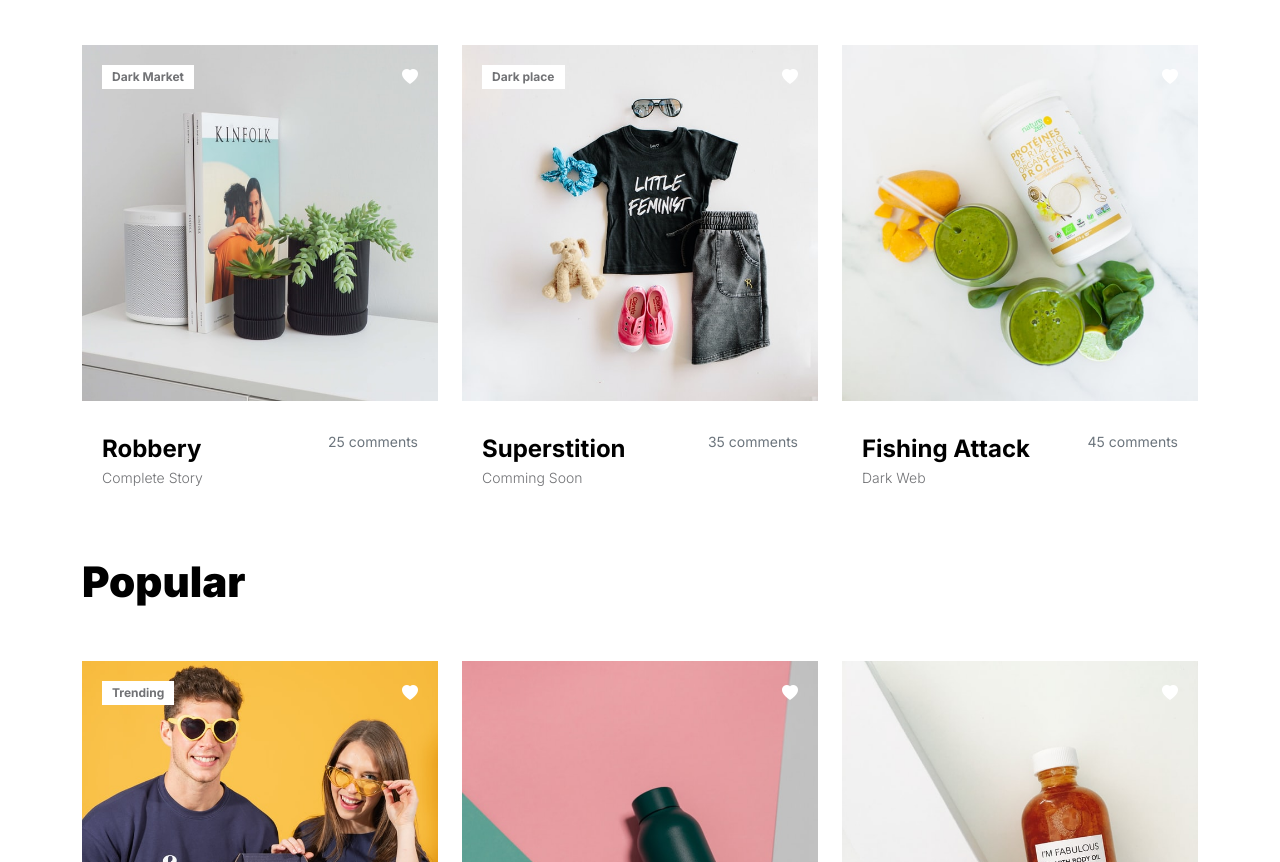
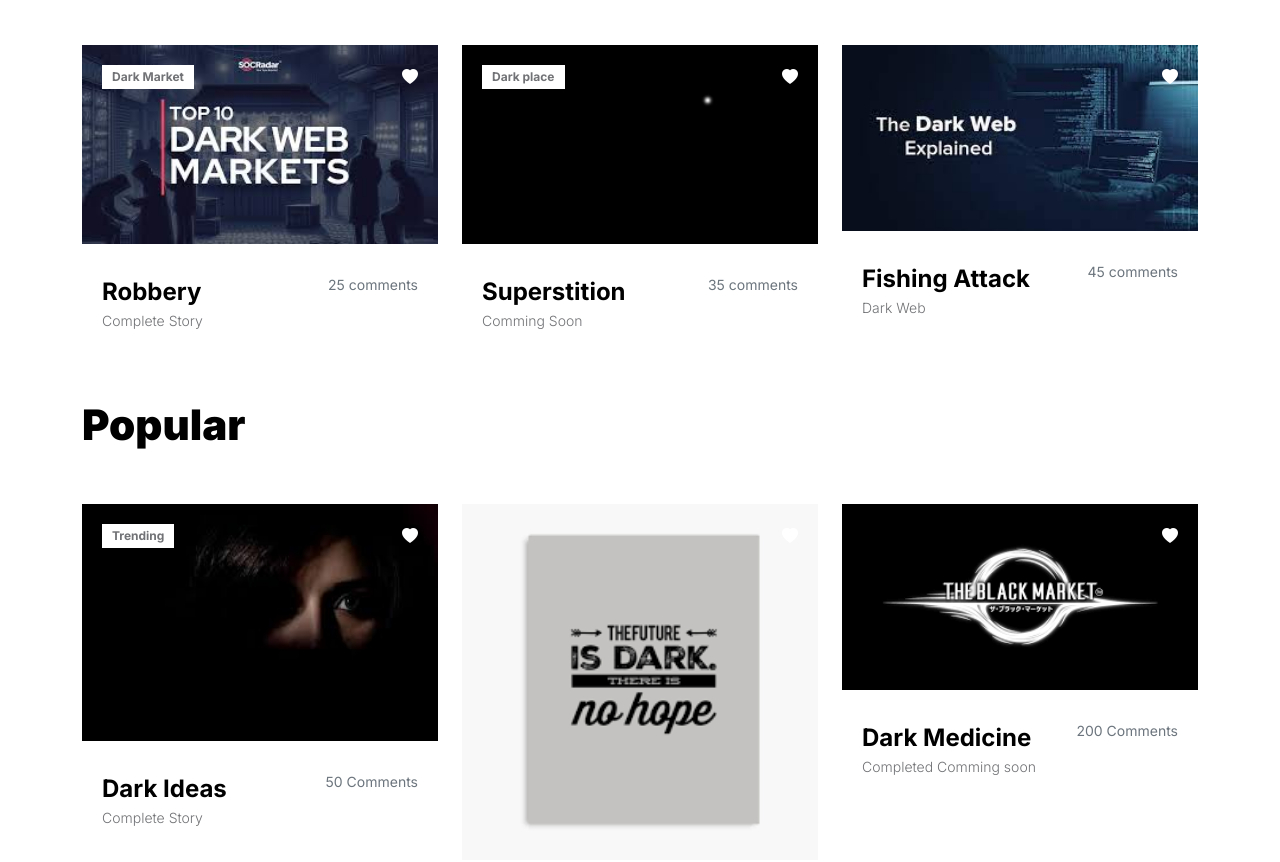
Before and after one commit to methuselahgolowtz/No-hope, a plain HTML site: page products.html in a window 1280 px wide. Shown: the part 650-1512 px from the top of the page. Drawn offline with Linux system fonts and the light colour scheme.

Commit message:
changing pictures

```diff
--- a/products.html
+++ b/products.html
@@ -107,7 +107,7 @@
                         <div class="col-lg-4 col-12 mb-3">
                             <div class="product-thumb">
                                 <a href="product-detail.html">
-                                    <img src="images/product/evan-mcdougall-qnh1odlqOmk-unsplash.jpeg" class="img-fluid product-image" alt="">
+                                    <img src="images/photos/darkmarket.jpg" class="img-fluid product-image" alt="" width="500" height="700">
                                 </a>
 
                                 <div class="product-top d-flex">
@@ -133,7 +133,7 @@
                         <div class="col-lg-4 col-12 mb-3">
                             <div class="product-thumb">
                                 <a href="product-detail.html">
-                                    <img src="images/product/jordan-nix-CkCUvwMXAac-unsplash.jpeg" class="img-fluid product-image" alt="">
+                                    <img src="images/photos/dark.png" class="img-fluid product-image" alt="" width="500" height="700">
                                 </a>
 
                                 <div class="product-top d-flex">
@@ -159,7 +159,7 @@
                         <div class="col-lg-4 col-12">
                             <div class="product-thumb">
                                 <a href="product-detail.html">
-                                    <img src="images/product/nature-zen-3Dn1BZZv3m8-unsplash.jpeg" class="img-fluid product-image" alt="">
+                                    <img src="images/photos/darknet.jpg" class="img-fluid product-image" alt="" width="500" height="700">
                                 </a>
 
                                 <div class="product-top d-flex">
@@ -187,7 +187,7 @@
                         <div class="col-lg-4 col-12 mb-3">
                             <div class="product-thumb">
                                 <a href="product-detail.html">
-                                    <img src="images/product/team-fredi-8HRKoay8VJE-unsplash.jpeg" class="img-fluid product-image" alt="">
+                                    <img src="images/photos/images.jpg" class="img-fluid product-image" alt="" width="500" height="700">
                                 </a>
 
                                 <div class="product-top d-flex">
@@ -213,7 +213,7 @@
                         <div class="col-lg-4 col-12 mb-3">
                             <div class="product-thumb">
                                 <a href="product-detail.html">
-                                    <img src="images/product/quokkabottles-kFc1_G1GvKA-unsplash.jpeg" class="img-fluid product-image" alt="">
+                                    <img src="images/photos/images.png" class="img-fluid product-image" alt="" width="500" height="700">
                                 </a>
 
                                 <div class="product-top d-flex">
@@ -237,7 +237,7 @@
                         <div class="col-lg-4 col-12 mb-3">
                             <div class="product-thumb">
                                 <a href="product-detail.html">
-                                    <img src="images/product/anis-m-WnVrO-DvxcE-unsplash.jpeg" class="img-fluid product-image" alt="">
+                                    <img src="images/photos/blackmarket.png" class="img-fluid product-image" alt="" width="500" height="700">
                                 </a>
 
                                 <div class="product-top d-flex">
```
